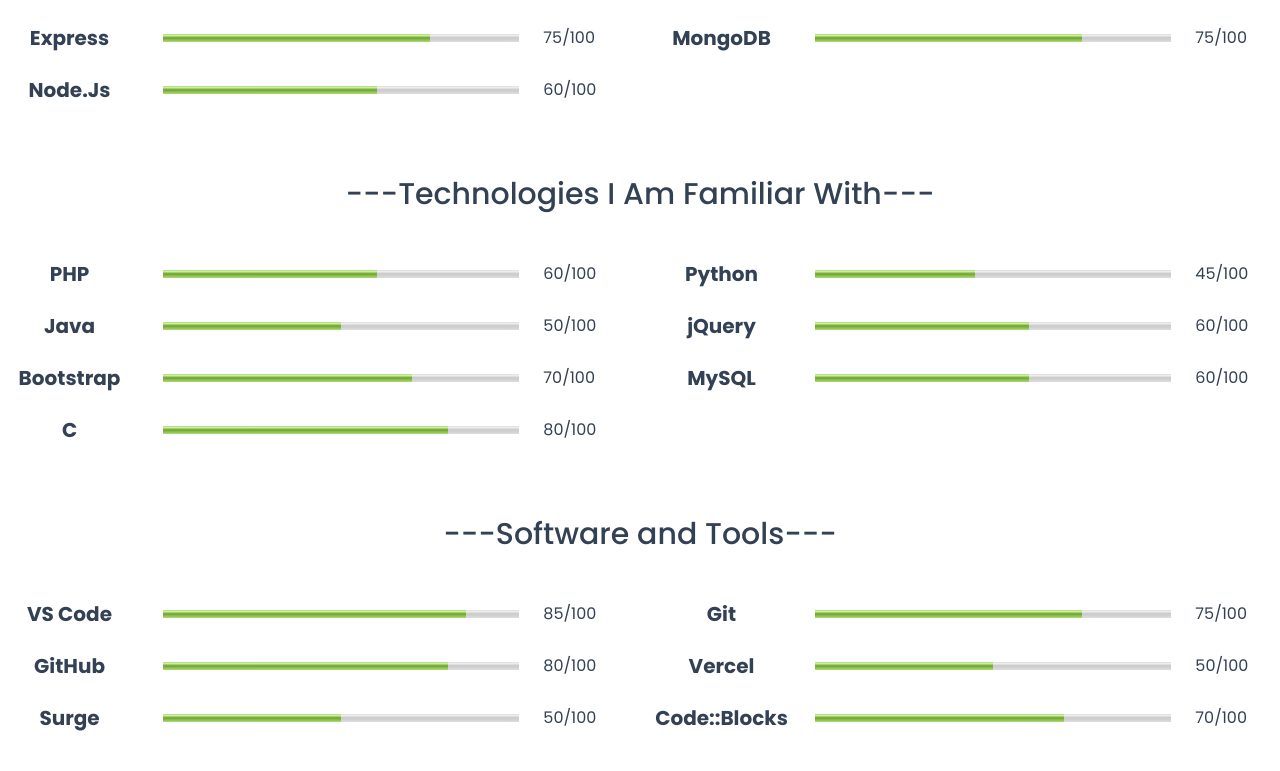
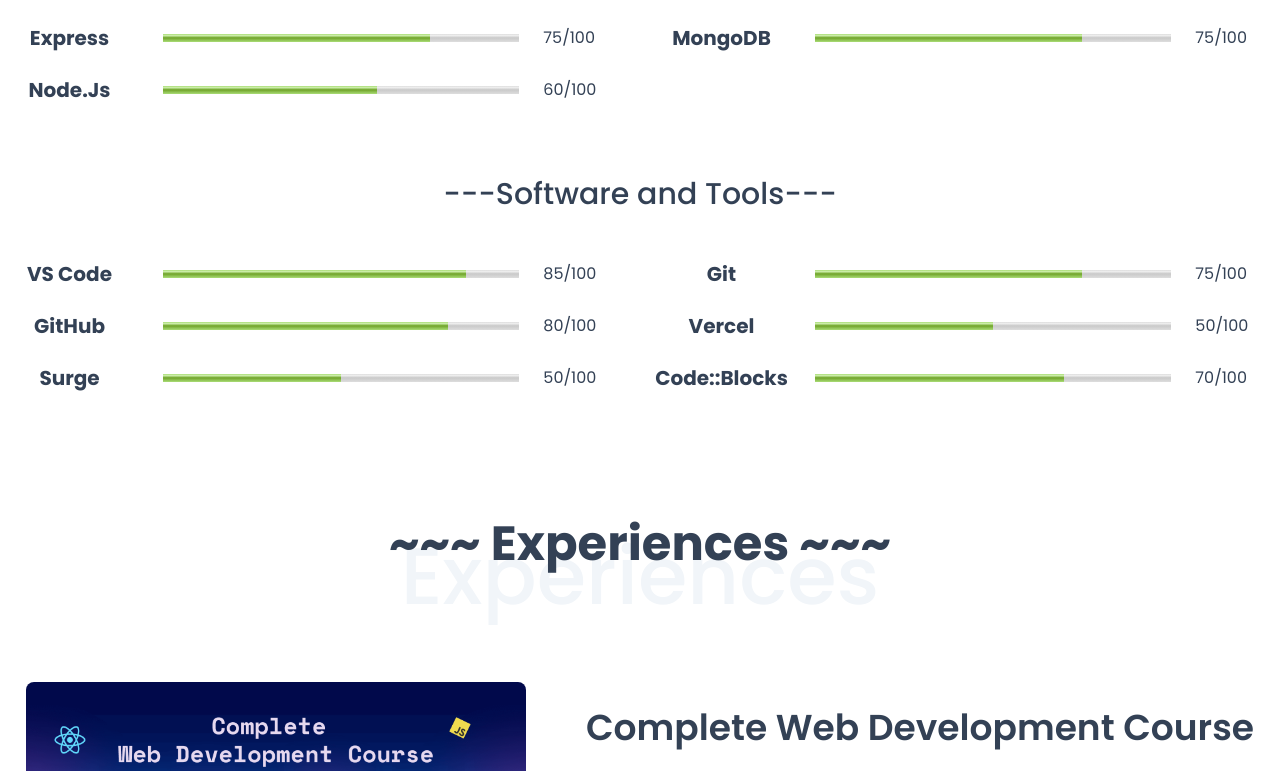
Before and after one commit to rootnure/rootnure-portfolio, a React (Vite) app: page / in a window 1280 px wide. Shown: the part 1360-2131 px from the top of the page. Built offline with nearby package versions, Linux system fonts and the light colour scheme.

Commit message:
social links added to contact me. skills updated

```diff
--- a/src/Home/Contact/Contact.jsx
+++ b/src/Home/Contact/Contact.jsx
@@ -1,6 +1,7 @@
 import { toast } from "react-toastify";
 import SectionTitle from "../../components/SectionTitle";
 import { useForm } from "@formspree/react";
+import { FaFacebook, FaGithub, FaLinkedin } from "react-icons/fa6";
 
 const Contact = () => {
   const [state, handleSubmit] = useForm("xvojeyvv");
@@ -22,6 +23,23 @@
             Phone: <a href="tel:+8801792471014">+880 1792-471014</a>
           </p>
           <p>Address: Savar, Dhaka</p>
+          <p className="w-fit flex mx-auto gap-2 text-black">
+            <a
+              className="text-2xl hover:text-amber-500 duration-150"
+              href="https://www.facebook.com/rootnure/">
+              <FaFacebook />
+            </a>
+            <a
+              className="text-2xl hover:text-amber-500 duration-150"
+              href="https://www.linkedin.com/in/rootnure0/">
+              <FaLinkedin />
+            </a>
+            <a
+              className="text-2xl hover:text-amber-500 duration-150"
+              href="https://www.github.com/rootnure/">
+              <FaGithub />
+            </a>
+          </p>
         </div>
         <div className="bg-orange-200 rounded-lg md:col-span-3">
           <form onSubmit={handleSubmit} className="p-6 space-y-3">
--- a/src/Home/Skills/Skills.jsx
+++ b/src/Home/Skills/Skills.jsx
@@ -13,15 +13,15 @@
     { name: "MongoDB", value: 75 },
     { name: "Node.Js", value: 60 },
   ];
-  const skillsFamiliarWith = [
-    { name: "PHP", value: 60 },
-    { name: "Python", value: 45 },
-    { name: "Java", value: 50 },
-    { name: "jQuery", value: 60 },
-    { name: "Bootstrap", value: 70 },
-    { name: "MySQL", value: 60 },
-    { name: "C", value: 80 },
-  ];
+  // const skillsFamiliarWith = [
+  //   { name: "PHP", value: 60 },
+  //   { name: "Python", value: 45 },
+  //   { name: "Java", value: 50 },
+  //   { name: "jQuery", value: 60 },
+  //   { name: "Bootstrap", value: 70 },
+  //   { name: "MySQL", value: 60 },
+  //   { name: "C", value: 80 },
+  // ];
   const skillsTools = [
     { name: "VS Code", value: 85 },
     { name: "Git", value: 75 },
@@ -50,7 +50,7 @@
             </div>
           ))}
         </div>
-        <h3 className="text-3xl mt-6 py-12 font-medium text-center">
+        {/* <h3 className="text-3xl mt-6 py-12 font-medium text-center">
           ---Technologies I Am Familiar With---
         </h3>
         <div className="grid grid-cols-1 md:grid-cols-2 gap-6">
@@ -65,7 +65,7 @@
               </p>
             </div>
           ))}
-        </div>
+        </div> */}
         <h3 className="text-3xl mt-6 py-12 font-medium text-center">
           ---Software and Tools---
         </h3>
```
